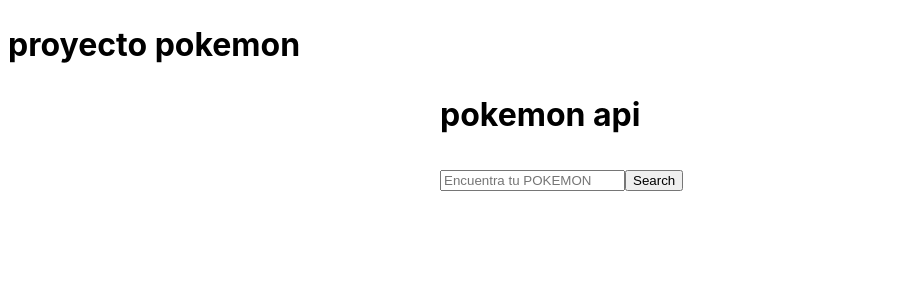
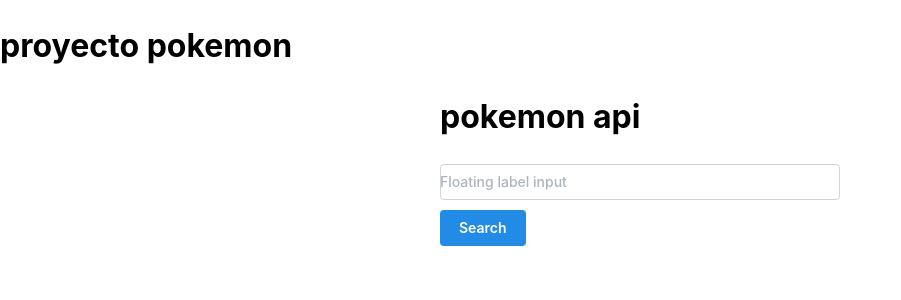
Before and after one commit to francmauric/practice-job-test, a React (Vite) app: page / in a window 1280 px wide. Shown: the top 300 px of the page, without its empty margins (0-901 px from the left). Built offline with nearby package versions, Linux system fonts and the light colour scheme.

Commit message:
separando componente buscador

```diff
--- /dev/null
+++ b/components/Buscador.tsx
@@ -0,0 +1,34 @@
+import { useState } from 'react';
+import { TextInput } from '@mantine/core';
+import classes from './Demo.module.css';
+
+interface BuscadorProps {
+    value: string;
+    onValueChange: (newValue: string) => void;
+  }
+
+function Buscador({ value, onValueChange }: BuscadorProps) {
+
+  const [focused, setFocused] = useState(false);
+  const floating = focused || value.length > 0 || undefined;
+
+
+
+  return (
+    <TextInput
+      label="Floating label input"
+      labelProps={{ 'data-floating': floating }}
+      classNames={{
+        root: classes.root,
+        input: classes.input,
+        label: classes.label,
+      }}
+      onFocus={() => setFocused(true)}
+      onBlur={() => setFocused(false)}
+      value={value}
+      onChange={(event) => onValueChange(event.currentTarget.value)}
+    />
+  );
+}
+
+export default Buscador;
--- /dev/null
+++ b/components/Demo.module.css
@@ -0,0 +1,31 @@
+.root {
+    position: relative;
+    margin-top: 5px;
+  }
+
+  .input {
+    border-top: none;
+    border-left: none;
+    border-right: none;
+    border-bottom-width: 2px;
+    border-radius: 0;
+    padding-left: 0;
+    background-color: var(--mantine-color-body);
+  }
+
+  .label {
+    position: absolute;
+    z-index: 1;
+    pointer-events: none;
+    top: 7px;
+    color: var(--mantine-color-placeholder);
+    font-weight: 400;
+    font-size: var(--mantine-font-size-sm);
+    transition: color 100ms ease, transform 100ms ease, font-size 100ms ease;
+
+    &[data-floating] {
+      transform: translateY(-20px);
+      font-size: var(--mantine-font-size-xs);
+      color: var(--mantine-color-text);
+    }
+  }
--- a/components/PokemonComponent.tsx
+++ b/components/PokemonComponent.tsx
@@ -1,5 +1,7 @@
 import { useState } from 'react';
+import { TextInput, Button, Card, Image, Text, Loader } from '@mantine/core';
 import axios from 'axios';
+import Buscador from './Buscador'
 
 interface Pokemon {
     name: string;
@@ -39,25 +41,36 @@ function PokemonComponent() {
 
         <div style={{ maxWidth: 400, margin: '0 auto'}}>
             <h1>pokemon api</h1>
-            <input
+            {/* <TextInput
+                variant="filled"
+                size="md"
+                radius="lg"
+                label="Input label"
+                withAsterisk
                 placeholder='Encuentra tu POKEMON'
                 value={search}
                 onChange={(event) => setSearch(event.currentTarget.value)}
-            />
-            <button onClick={handleSearch} style={{ marginTop: '10px'}}>
+            /> */}
+            <Buscador value = {search} onValueChange={setSearch}/>
+            <Button onClick={handleSearch} style={{ marginTop: '10px'}}>
                 Search
-            </button>
+            </Button>
 
-            {loading && <p>Loading...</p>}
+            {loading && <Loader style={{ marginTop: '20px' }} />}
 
-            {error && <p>{error}</p>}
+            {error && <Text  style={{ marginTop: '20px', color:'red' }}>{error}</Text>}
 
             {pokemon && (
-                <div>
-                    <h1>{pokemon.name}</h1>
-                    <img src={pokemon.sprites.front_default} alt={pokemon.name} />
-                    <p>type: {pokemon.types.map((t) => t.type.name).join(', ')}</p>
-                </div>
+                <Card shadow="sm" padding="lg" style={{ marginTop: '20px' }}>
+                    <Card.Section>
+                        <Image src={pokemon.sprites.front_default} alt={pokemon.name}/>
+                    </Card.Section>
+                    <Text>Name: {pokemon.name}</Text>
+                    <Text>
+                        Type: {pokemon.types.map((t) => t.type.name).join(', ')}
+                    </Text>
+
+                </Card>
             )}
         </div>
     )
--- a/src/App.tsx
+++ b/src/App.tsx
@@ -1,6 +1,6 @@
 import { MantineProvider } from '@mantine/core';
 import PokemonComponent from '../components/PokemonComponent';
-
+import '@mantine/core/styles.css';
 const App: React.FC = () =>  {
 
   return (
```
